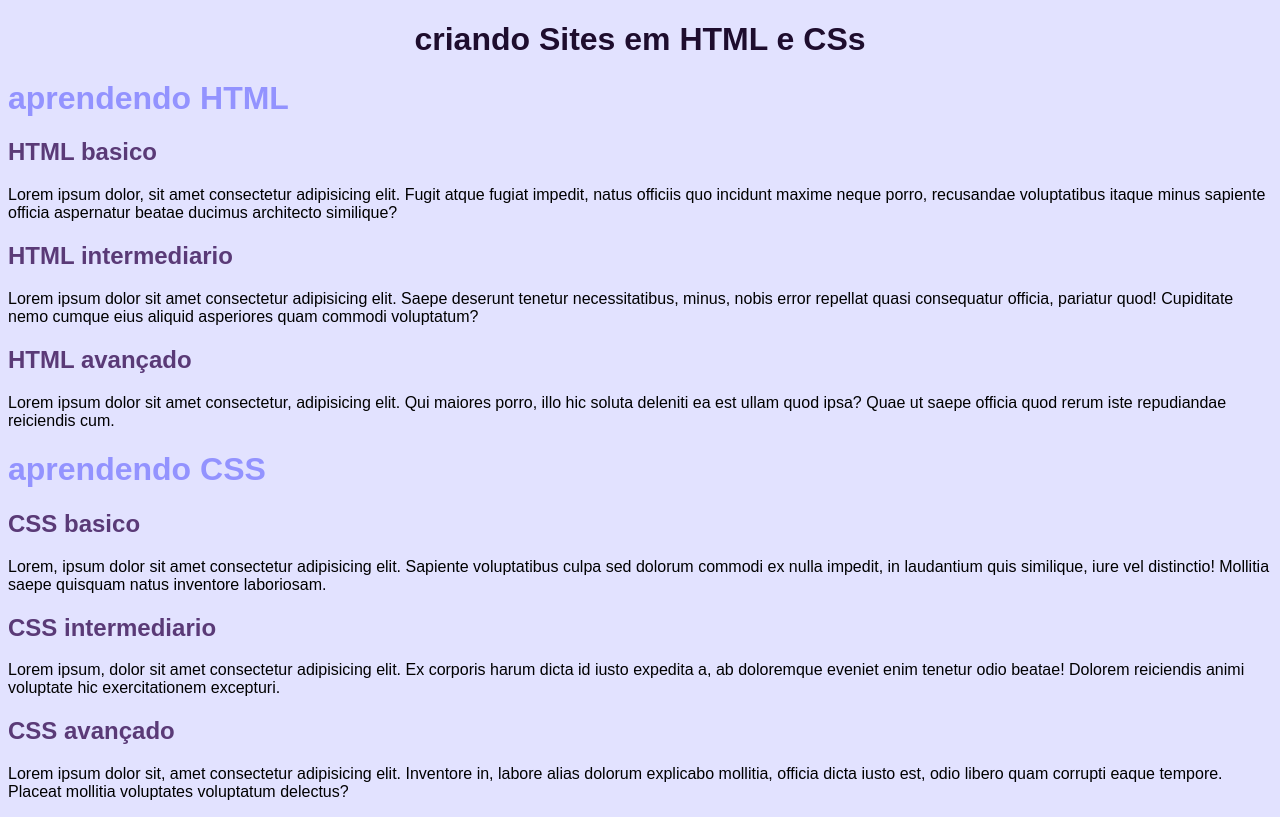
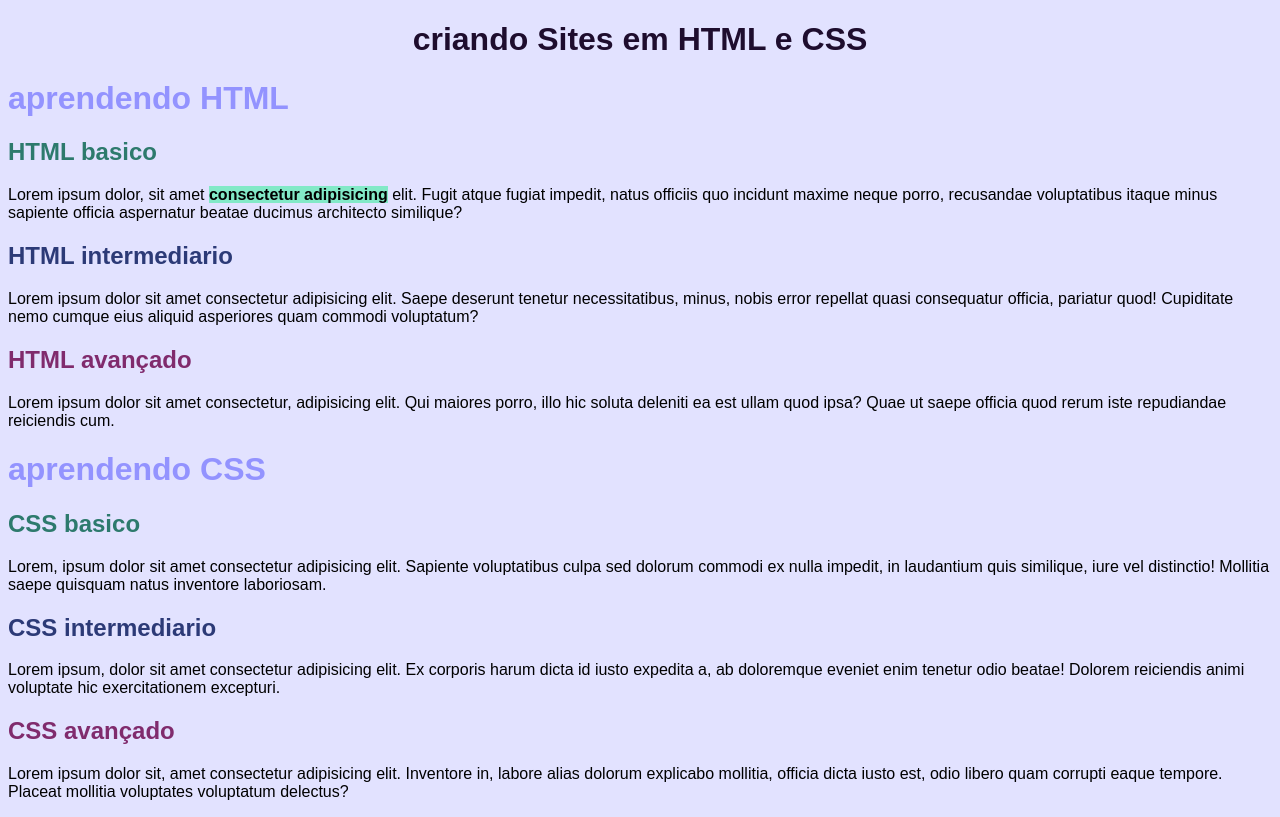
Before and after one commit to mendesagner/HTML_CSS_JS, a plain HTML site: page html-css/ex019/seletor01.html in a window 1280 px wide. Drawn offline with Linux system fonts and the light colour scheme.

Commit message:
CSSClass

```diff
--- a/html-css/ex019/seletor01.html
+++ b/html-css/ex019/seletor01.html
@@ -7,20 +7,20 @@
     <link rel="stylesheet" href="style.css">
 </head>
 <body>
-    <h1 id="principal"> criando Sites em HTML e CSs</h1>
+    <h1 id="principal"> criando Sites em HTML e CSS</h1>
     <h1>aprendendo HTML</h1>
-    <h2>HTML basico</h2>
-    <p>Lorem ipsum dolor, sit amet consectetur adipisicing elit. Fugit atque fugiat impedit, natus officiis quo incidunt maxime neque porro, recusandae voluptatibus itaque minus sapiente officia aspernatur beatae ducimus architecto similique?</p>
-    <h2>HTML intermediario</h2>
+    <h2 class="basico">HTML basico</h2>
+    <p>Lorem ipsum dolor, sit amet <spam class="destaque">consectetur adipisicing</spam> elit. Fugit atque fugiat impedit, natus officiis quo incidunt maxime neque porro, recusandae voluptatibus itaque minus sapiente officia aspernatur beatae ducimus architecto similique?</p>
+    <h2 class="intermediario">HTML intermediario</h2>
     <p>Lorem ipsum dolor sit amet consectetur adipisicing elit. Saepe deserunt tenetur necessitatibus, minus, nobis error repellat quasi consequatur officia, pariatur quod! Cupiditate nemo cumque eius aliquid asperiores quam commodi voluptatum?</p>
-    <h2>HTML avançado</h2>
+    <h2 class="avançado">HTML avançado</h2>
     <p>Lorem ipsum dolor sit amet consectetur, adipisicing elit. Qui maiores porro, illo hic soluta deleniti ea est ullam quod ipsa? Quae ut saepe officia quod rerum iste repudiandae reiciendis cum.</p>
     <h1>aprendendo CSS</h1>
-    <h2>CSS basico</h2>
+    <h2 class="basico">CSS basico</h2>
     <p>Lorem, ipsum dolor sit amet consectetur adipisicing elit. Sapiente voluptatibus culpa sed dolorum commodi ex nulla impedit, in laudantium quis similique, iure vel distinctio! Mollitia saepe quisquam natus inventore laboriosam.</p>
-    <h2>CSS intermediario</h2>
+    <h2 class="intermediario">CSS intermediario</h2>
     <p>Lorem ipsum, dolor sit amet consectetur adipisicing elit. Ex corporis harum dicta id iusto expedita a, ab doloremque eveniet enim tenetur odio beatae! Dolorem reiciendis animi voluptate hic exercitationem excepturi.</p>
-    <h2>CSS avançado</h2>
+    <h2 class="avançado">CSS avançado</h2>
     <p>Lorem ipsum dolor sit, amet consectetur adipisicing elit. Inventore in, labore alias dolorum explicabo mollitia, officia dicta iusto est, odio libero quam corrupti eaque tempore. Placeat mollitia voluptates voluptatum delectus?</p>
 </body>
 </html>
--- a/html-css/ex019/style.css
+++ b/html-css/ex019/style.css
@@ -18,3 +18,20 @@ h1{
 h2{
     color: rgb(90, 58, 119);
 }
+
+.basico{
+    color: rgb(45, 122, 109);
+}
+
+.intermediario{
+    color: rgb(44, 58, 119);
+}
+
+.avançado{
+    color: rgb(128, 43, 109);
+}
+
+.destaque{
+    background-color: rgb(130, 233, 199);
+    font-weight: bold;
+}
```
